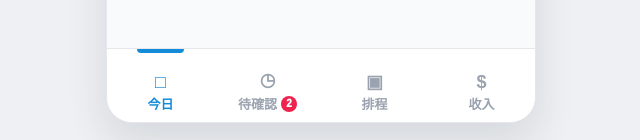
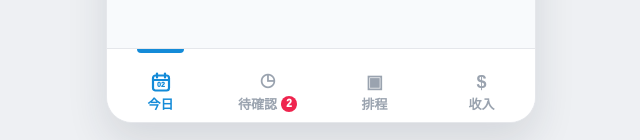
Before and after one commit to qazvyok-glitch/hair-booking, a Next.js app: page /designer/preview-v2 in a window 1280 px wide. Shown: the part 657-797 px from the top of the page, without its empty margins (319-959 px from the left). Built offline with nearby package versions, Linux system fonts and the light colour scheme.

Commit message:
Update today tab icon in designer preview

```diff
--- a/app/designer/preview-v2/page.tsx
+++ b/app/designer/preview-v2/page.tsx
@@ -53,7 +53,7 @@ type LeaveDraft = {
 };
 
 const tabs: { key: TabKey; label: string; icon: string }[] = [
-  { key: "today", label: "今日", icon: "□" },
+  { key: "today", label: "今日", icon: "" },
   { key: "pending", label: "待確認", icon: "◷" },
   { key: "calendar", label: "排程", icon: "▣" },
   { key: "earnings", label: "收入", icon: "$" },
@@ -319,6 +319,8 @@ export default function DesignerPreviewV2Page() {
         .tab-btn.active { color: #148bd8; }
         .tab-btn.active::before { content: ""; position: absolute; top: 0; left: 28%; right: 28%; height: 4px; border-radius: 0 0 999px 999px; background: #148bd8; }
         .tab-icon { width: 24px; height: 24px; display: inline-flex; align-items: center; justify-content: center; font-size: 18px; line-height: 1; font-weight: 850; }
+        .today-tab-icon { width: 24px; height: 24px; display: block; stroke: currentColor; fill: none; stroke-width: 2.2; stroke-linecap: round; stroke-linejoin: round; }
+        .today-tab-icon text { fill: currentColor; stroke: none; font-size: 7px; font-weight: 950; font-family: inherit; }
         .tab-icon-wrap { position: relative; display: inline-flex; }
         .tab-label-wrap { display: inline-flex; align-items: center; justify-content: center; gap: 4px; line-height: 1; }
         .tab-label-badge { min-width: 16px; height: 16px; border-radius: 999px; background: #ef244e; color: #fff; display: inline-flex; align-items: center; justify-content: center; padding: 0 4px; font-size: 10px; line-height: 1; font-weight: 950; box-sizing: border-box; }
@@ -1160,7 +1162,7 @@ function BottomTabs({ activeTab, pendingCount, onChange }: { activeTab: TabKey;
       {tabs.map((tab) => (
         <button className={`tab-btn ${activeTab === tab.key ? "active" : ""}`} key={tab.key} onClick={() => onChange(tab.key)}>
           <span className="tab-icon-wrap">
-            <span className="tab-icon">{tab.icon}</span>
+            <span className="tab-icon">{tab.key === "today" ? <TodayTabIcon /> : tab.icon}</span>
           </span>
           <span className="tab-label-wrap">
             {tab.label}
@@ -1171,3 +1173,15 @@ function BottomTabs({ activeTab, pendingCount, onChange }: { activeTab: TabKey;
     </nav>
   );
 }
+
+function TodayTabIcon() {
+  return (
+    <svg className="today-tab-icon" viewBox="0 0 24 24" aria-hidden="true">
+      <rect x="4" y="5.5" width="16" height="15" rx="2.5" />
+      <path d="M8 3.5v4" />
+      <path d="M16 3.5v4" />
+      <path d="M4 10h16" />
+      <text x="12" y="17" textAnchor="middle">02</text>
+    </svg>
+  );
+}
```
